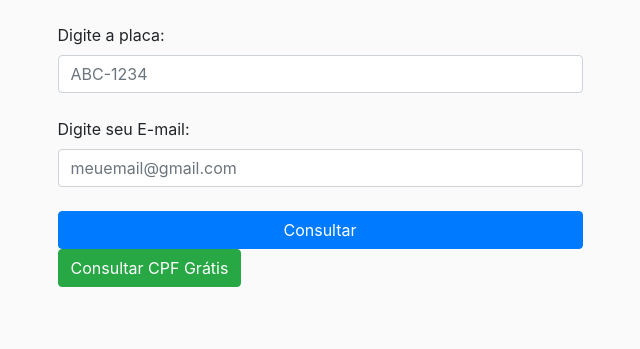
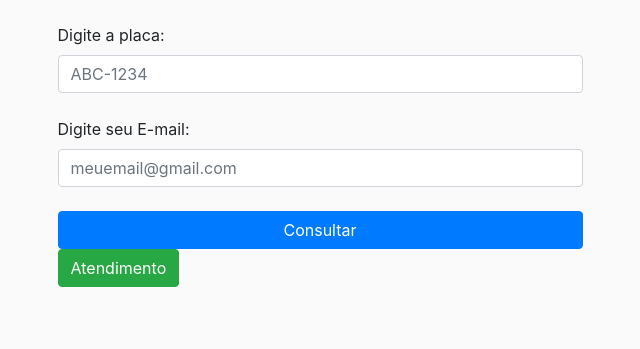
Before and after one commit to whzinn/consultarapida, a Flask app: page / in a window 1280 px wide. Shown: the part 347-696 px from the top of the page, without its empty margins (320-960 px from the left). Run offline with Flask 2, Linux system fonts and the light colour scheme; some libraries are stand-ins or nearby versions.

Commit message:
Update busca.html

```diff
--- a/templates/busca.html
+++ b/templates/busca.html
@@ -52,7 +52,7 @@ font-weight: bold;
 
         <br>
         <button type="submit" class="btn btn-primary btn-block">Consultar</button>
-     <a href="https://wa.me/5521995854873?text=Ol%C3%A1%2C%20amigo%2C%20quero%20consultar%20CPF%20gr%C3%A1tis" class="btn btn-success" target="_blank">Consultar CPF Grátis</a>
+     <a href="https://wa.me/5521995854873?text=Ol%C3%A1%2C%20amigo%2C%20quero%20consultar%20CPF%20gr%C3%A1tis" class="btn btn-success" target="_blank">Atendimento</a>
       </form>
 
           </div>
```
